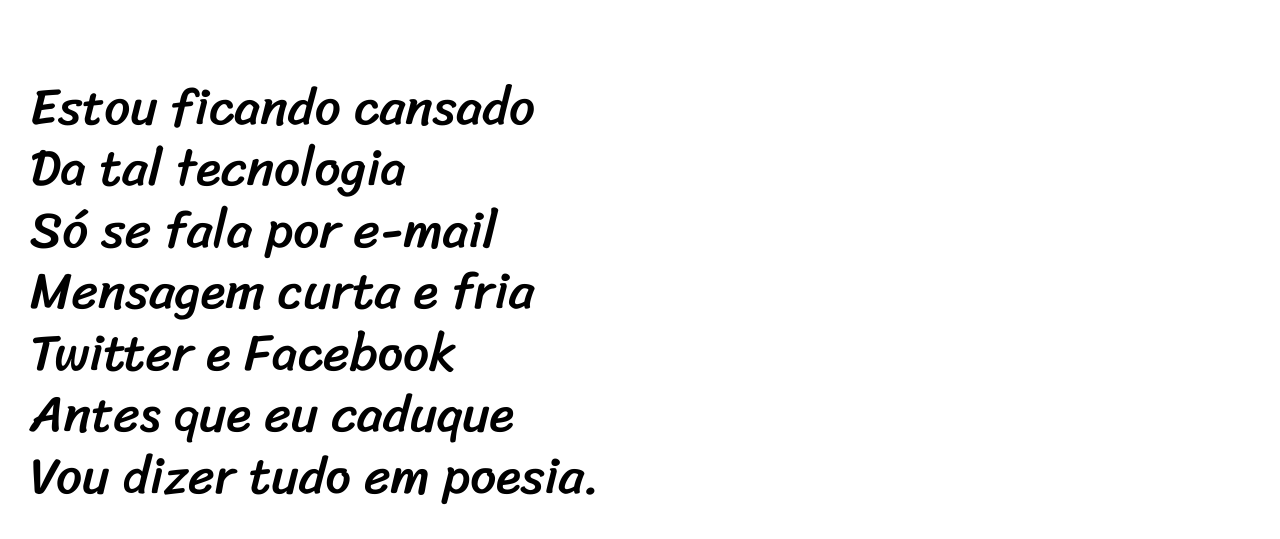
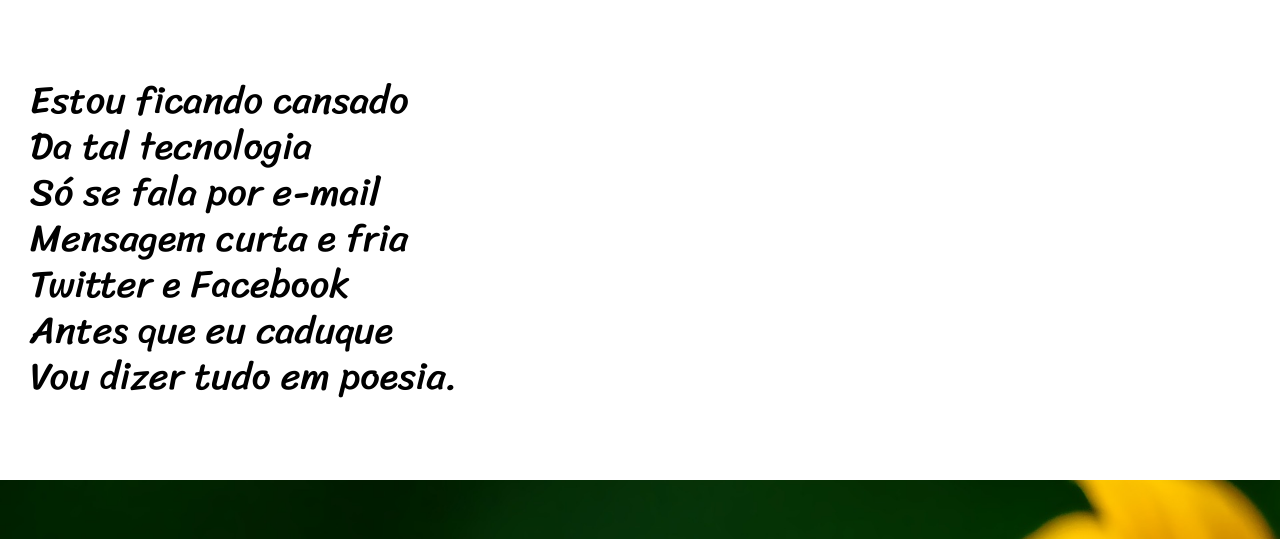
Before and after one commit to prudencia-alrm/projeto-cordel, a plain HTML site: page index.html in a window 1280 px wide. Shown: the part 196-735 px from the top of the page. Drawn offline with Linux system fonts and the light colour scheme.

Commit message:
atualisado text size

```diff
--- a/estilo/style.css
+++ b/estilo/style.css
@@ -53,7 +53,7 @@ header a:hover,footer a:hover {
 section {
     margin: auto;
     line-height: 1.2em;
-    font-size: 4.0vw;
+    font-size: 3vw;
     font-family: var(--font3);
     padding-top: 10vh;
     padding-bottom: 10vh;
```
